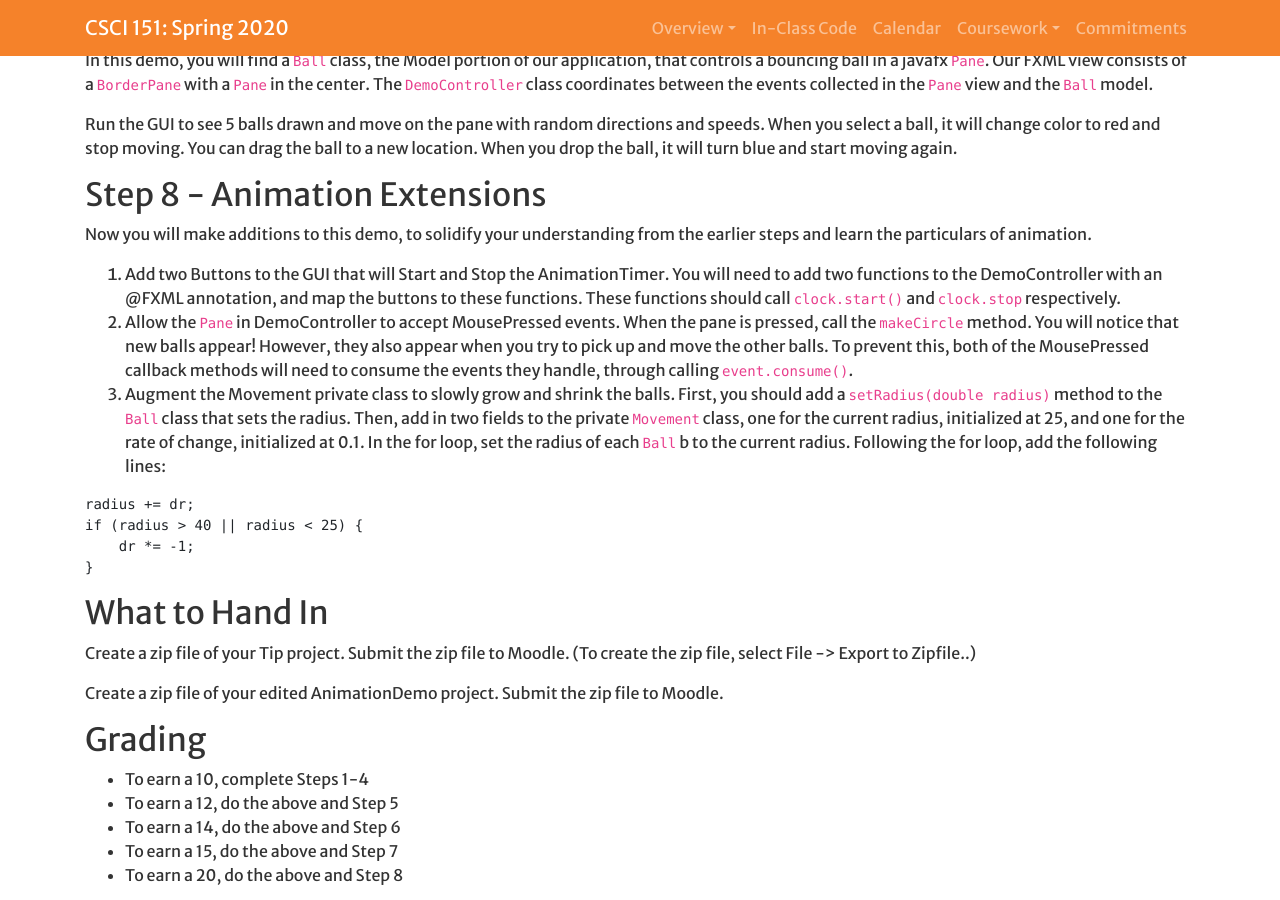
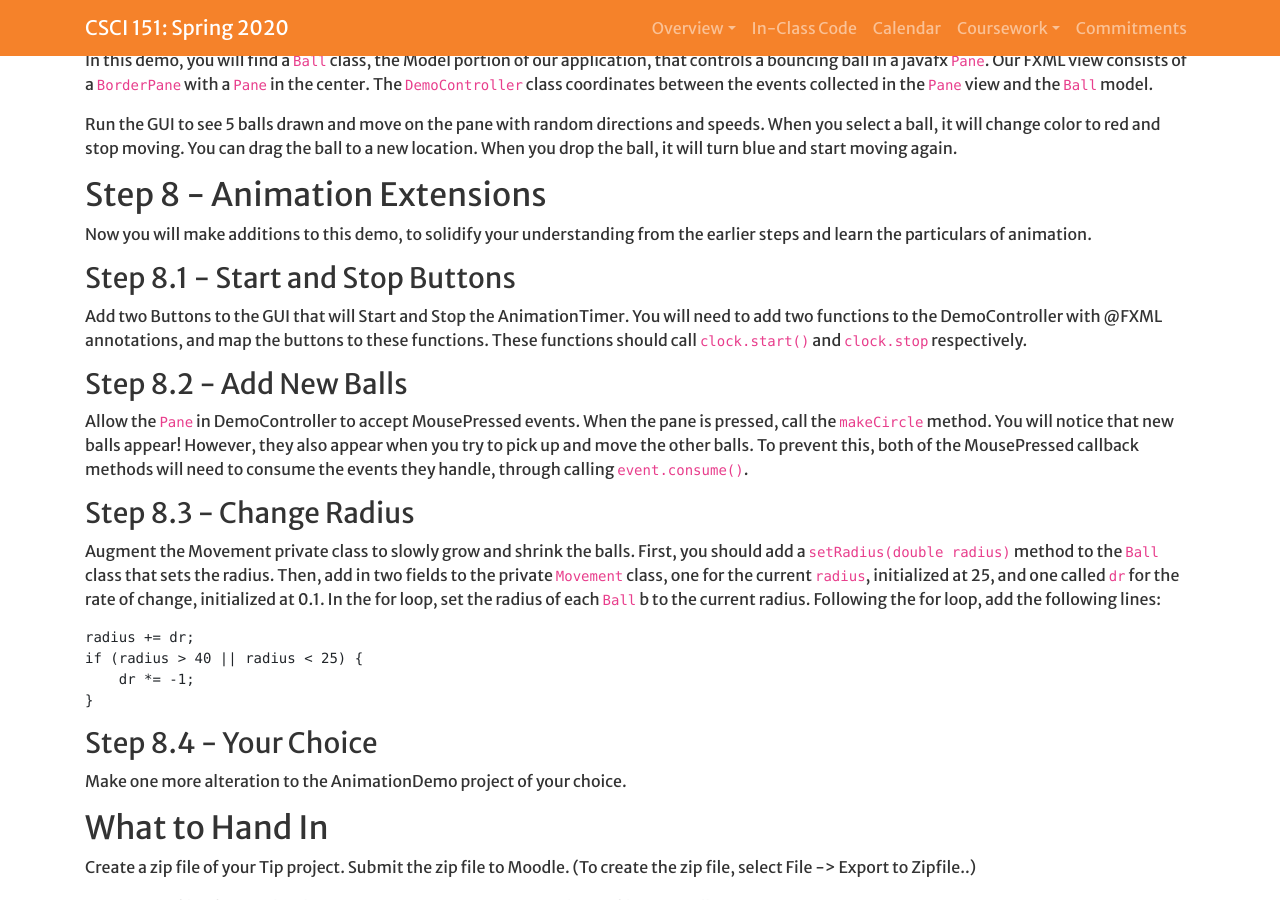
Before and after one commit to Hendrix-CS/csci151, a Jekyll site: the page built from labs/javafx.md, in a window 1280 px wide and 900 px high, scrolled down 5075 px. Built offline with Jekyll 4.4.1, drawn with Linux system fonts in a browser that asks for light colours; a script that is not in the unit is left out; our own code applies the rules of GitHub Pages for plain Markdown files.

Commit message:
More details to step 8 of lab 6

```diff
--- a/labs/javafx.md
+++ b/labs/javafx.md
@@ -240,21 +240,29 @@ start moving again.
 Now you will make additions to this demo, to solidify your understanding from
 the earlier steps and learn the particulars of animation.
 
-1. Add two Buttons to the GUI that will Start and Stop the AnimationTimer. You will
-  need to add two functions to the DemoController with an @FXML annotation, and map
-  the buttons to these functions. These functions should call `clock.start()` and
-  `clock.stop` respectively.
-1. Allow the `Pane` in DemoController to accept MousePressed events. When the
-  pane is pressed, call the `makeCircle` method. You will notice that new balls
-  appear! However, they also appear when you try to pick up and move the
-  other balls. To prevent this, both of the MousePressed callback methods will need
-  to consume the events they handle, through calling `event.consume()`.
-1.  Augment the Movement private class to slowly grow and shrink the
-    balls. First, you should add a `setRadius(double radius)` method to the `Ball`
-    class that sets the radius. Then, add in two fields to the private `Movement` class,
-    one for the current radius, initialized at 25, and one for the rate of change,
-    initialized at 0.1. In the for loop, set the radius of each `Ball` b to the current
-    radius. Following the for loop, add the following lines:
+### Step 8.1 - Start and Stop Buttons
+
+Add two Buttons to the GUI that will Start and Stop the AnimationTimer. You will
+need to add two functions to the DemoController with @FXML annotations, and map
+the buttons to these functions. These functions should call `clock.start()` and
+`clock.stop` respectively.
+
+### Step 8.2 - Add New Balls
+
+Allow the `Pane` in DemoController to accept MousePressed events. When the
+pane is pressed, call the `makeCircle` method. You will notice that new balls
+appear! However, they also appear when you try to pick up and move the
+other balls. To prevent this, both of the MousePressed callback methods will need
+to consume the events they handle, through calling `event.consume()`.
+
+### Step 8.3 - Change Radius
+
+Augment the Movement private class to slowly grow and shrink the
+balls. First, you should add a `setRadius(double radius)` method to the `Ball`
+class that sets the radius. Then, add in two fields to the private `Movement` class,
+one for the current `radius`, initialized at 25, and one called `dr` for the rate of change,
+initialized at 0.1. In the for loop, set the radius of each `Ball` b to the current
+radius. Following the for loop, add the following lines:
 
 <!-- -->
 
@@ -263,6 +271,10 @@ the earlier steps and learn the particulars of animation.
     if (radius > 40 || radius < 25) {
         dr *= -1;
     }
+
+### Step 8.4 - Your Choice
+
+Make one more alteration to the AnimationDemo project of your choice.
 
 ## What to Hand In
 
```
